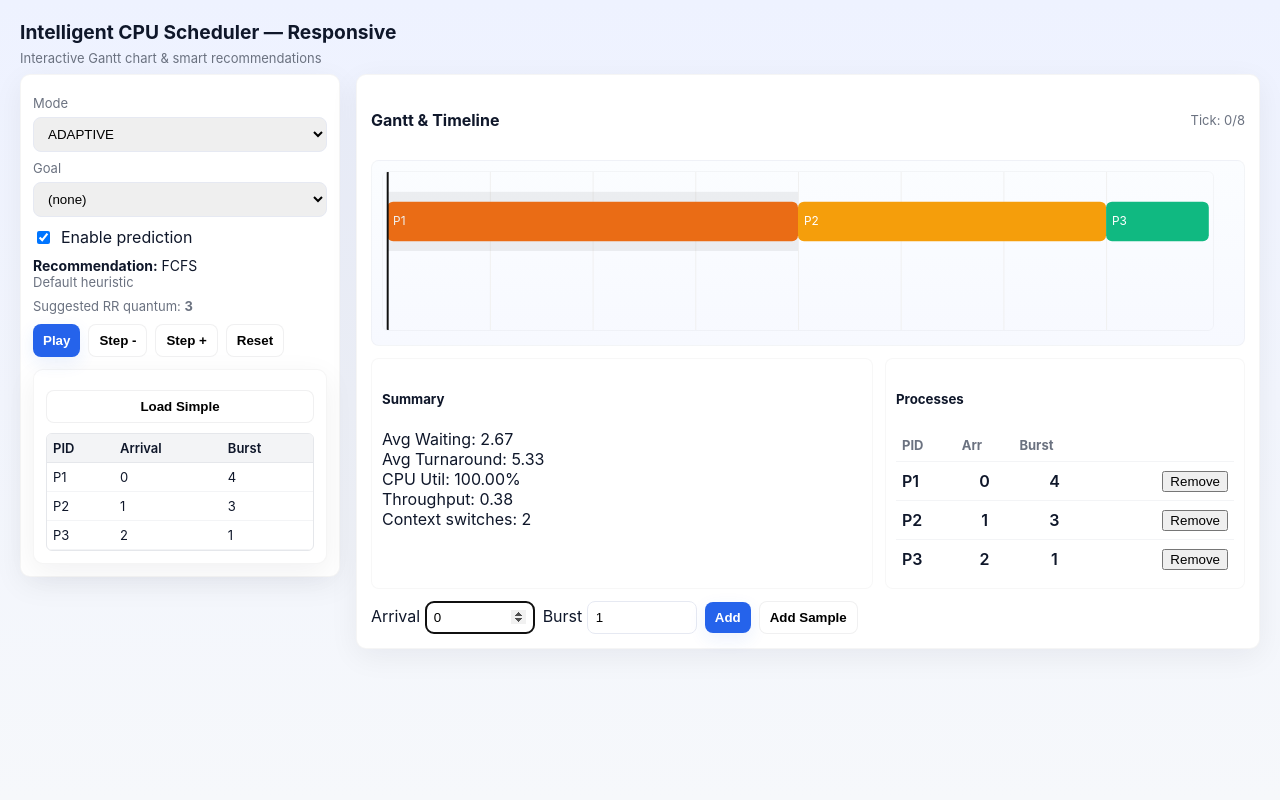
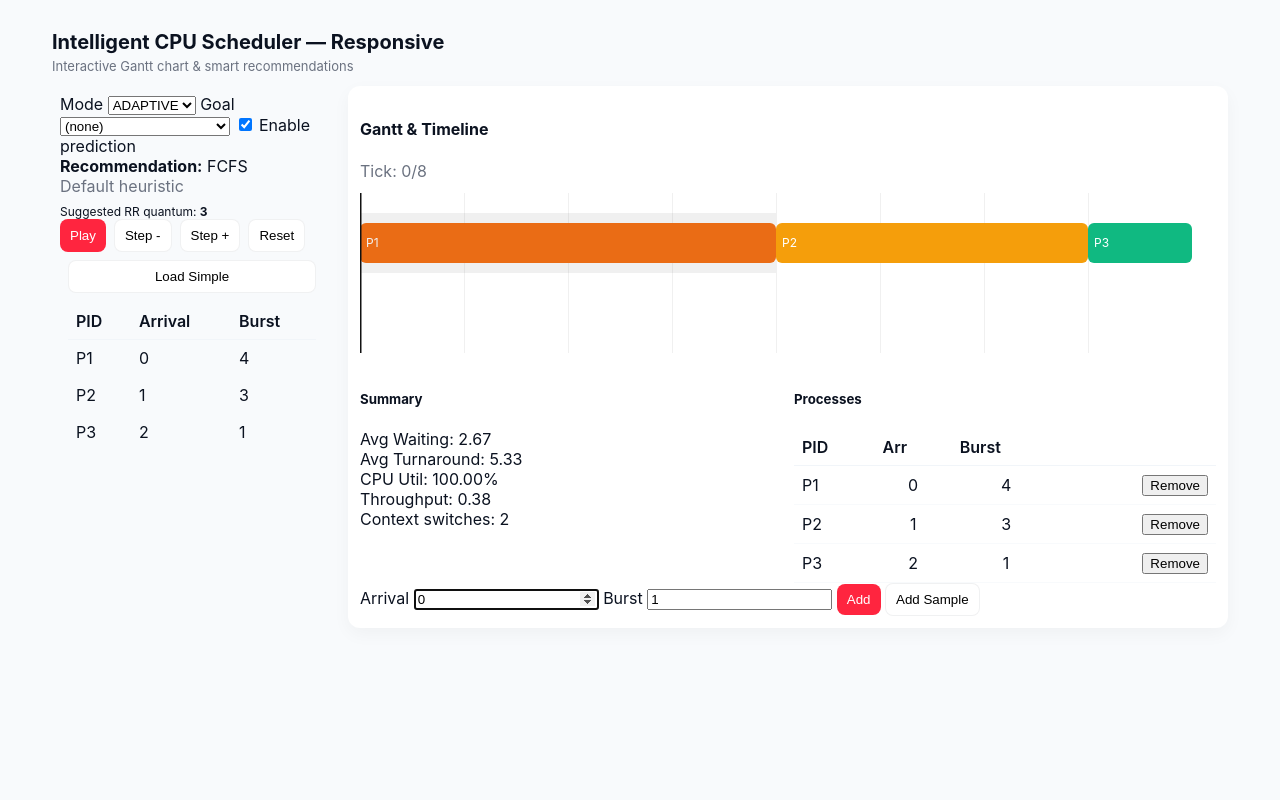
Before and after one commit to venkatesh19-prog/CPU-Scheduler-Simulator, a Flask app: page / in a window 1280 px wide. Run offline with Flask 3, Linux system fonts and the light colour scheme.

Commit message:
Add animated canvas Gantt, popup, sync controls, and styles

```diff
--- a/cpu-scheduler-simulator/static/css/style.css
+++ b/cpu-scheduler-simulator/static/css/style.css
@@ -1,113 +1,87 @@
-/* static/css/style.css - polished UI */
+/* ===== Basic layout (simple, clean) ===== */
+:root{
+  --bg:#f8fafc; --card:#ffffff; --muted:#6b7280; --accent:#ff253f;
+  --pad:14px;
+}
+*{box-sizing:border-box}
+body{font-family:Inter,ui-sans-serif,system-ui,-apple-system,"Segoe UI",Roboto,"Helvetica Neue",Arial; margin:0; background:var(--bg); color:#0b1220;}
+.page{max-width:1200px;margin:18px auto;padding:12px;}
+.header{display:flex;flex-direction:column;gap:4px;margin-bottom:12px}
+.header h2{margin:0;font-size:20px}
+.header .sub{color:var(--muted);font-size:13px}
 
-:root{
-  --bg:#f6f8fb;
-  --card:#ffffff;
-  --muted:#6b7280;
-  --accent:#2563eb;
-  --accent-2:#8b5cf6;
-  --success:#16a34a;
-  --danger:#ef4444;
-  --radius:10px;
-  --shadow: 0 8px 30px rgba(16,24,40,0.06);
-  --mono: Inter, Roboto, "Segoe UI", Arial, sans-serif;
+/* main layout */
+.main{display:flex;gap:16px}
+.sidebar{width:280px}
+.content{flex:1}
+
+/* cards/panels */
+.card{background:var(--card);border-radius:12px;padding:12px;box-shadow:0 6px 18px rgba(11,17,32,0.04)}
+.panel{background:transparent;padding:8px}
+.controls-row{display:flex;gap:8px;flex-wrap:wrap}
+.btn{padding:8px 10px;border-radius:8px;border:1px solid rgba(15,23,42,0.06);background:#fff;cursor:pointer}
+.btn.primary{background:var(--accent);color:#fff;border:none}
+.btn.block{display:block;width:100%}
+
+/* table styles */
+.json-table, .proc-table{width:100%;border-collapse:collapse}
+.json-table th, .proc-table th{font-weight:600;text-align:left;padding:8px;border-bottom:1px solid #f1f5f9}
+.json-table td, .proc-table td{padding:8px;border-bottom:1px solid #f8fafc}
+.muted{color:var(--muted)}.small{font-size:12px}.center{text-align:center}.right{text-align:right}
+
+/* grid-2 */
+.grid-2{display:grid;grid-template-columns:1fr 1fr;gap:12px;margin-top:12px}
+
+/* gantt wrapper */
+#ganttWrap{position:relative;margin-top:12px}
+
+/* Gantt control tweaks */
+.gantt-controls button { padding:6px 10px; border-radius:8px; cursor:pointer; }
+.gantt-controls select { padding:6px; border-radius:6px; }
+
+/* Process popup bubble */
+.process-popup {
+  position: absolute;
+  pointer-events: none;
+  transform-origin: center bottom;
+  display: none;
+  z-index: 60;
+}
+.process-popup .popup-inner {
+  background: linear-gradient(90deg, rgba(17,24,39,0.95), rgba(31,41,55,0.95));
+  color: #fff;
+  padding: 8px 12px;
+  border-radius: 10px;
+  box-shadow: 0 8px 24px rgba(2,6,23,0.4);
+  font-family: Arial, sans-serif;
+  min-width: 120px;
+  text-align: left;
+}
+.process-popup .popup-title { font-weight:700; font-size:14px; }
+.process-popup .popup-meta { font-size:12px; opacity:0.9; margin-top:4px; }
+
+/* popup pop animation */
+@keyframes popIn {
+  0% { transform: translateY(8px) scale(0.85); opacity: 0; }
+  60% { transform: translateY(-6px) scale(1.03); opacity: 1; }
+  100% { transform: translateY(0) scale(1); opacity: 1; }
+}
+.process-popup.pop { display:block; animation: popIn 360ms cubic-bezier(.2,.9,.3,1); }
+
+/* pulsing glow for active row label (if you also want DOM highlight) */
+.gantt-active-label {
+  animation: pulseGlow 1200ms infinite;
+  box-shadow: 0 0 0px rgba(255,37,63,0.0);
+}
+@keyframes pulseGlow {
+  0% { box-shadow: 0 0 0 0 rgba(255,37,63,0.25); }
+  50% { box-shadow: 0 0 14px 6px rgba(255,37,63,0.12); }
+  100% { box-shadow: 0 0 0 0 rgba(255,37,63,0); }
 }
 
-*{box-sizing:border-box}
-html,body{height:100%}
-body{
-  margin:0;
-  font-family:var(--mono);
-  background: linear-gradient(180deg,#eef2ff 0%, var(--bg) 100%);
-  color:#0f172a;
-  padding:20px;
+/* responsiveness */
+@media (max-width:900px){
+  .main{flex-direction:column}
+  .sidebar{width:100%}
+  .grid-2{grid-template-columns:1fr}
 }
-
-/* page layout */
-.header { margin-bottom:8px; }
-.header h2 { margin:0; font-size:1.2rem; }
-.header .sub { color:var(--muted); font-size:13px; margin-top:6px; }
-
-.main { display:flex; gap:16px; align-items:flex-start; flex-wrap:wrap; }
-
-/* sidebar */
-.sidebar { width:320px; min-width:260px; flex:0 0 320px; }
-.panel { background:var(--card); padding:12px; border-radius:10px; box-shadow:var(--shadow); border:1px solid rgba(2,6,23,0.04); }
-.label { display:block; font-size:13px; margin-top:8px; margin-bottom:6px; color:var(--muted); }
-select, input[type="number"] { width:100%; padding:8px 10px; border-radius:8px; border:1px solid #e6e9f2; }
-.checkbox { margin-top:10px; display:flex; align-items:center; gap:8px; }
-
-/* recommendation area */
-.recommend { margin-top:10px; font-size:14px; }
-.muted { color:var(--muted); font-size:13px; }
-
-/* buttons */
-.btn { padding:8px 10px; border-radius:8px; border:1px solid rgba(2,6,23,0.06); background:white; cursor:pointer; font-weight:600; }
-.btn.primary { background:var(--accent); color:white; border:none; box-shadow:0 6px 18px rgba(37,99,235,0.09); }
-.btn.block { display:block; width:100%; margin-top:8px; }
-.controls-row { display:flex; gap:8px; margin-top:10px; flex-wrap:wrap; }
-
-/* content card */
-.content { flex:1 1 600px; min-width:320px; }
-.card { background:var(--card); padding:14px; border-radius:10px; box-shadow:var(--shadow); border:1px solid rgba(2,6,23,0.04); }
-.card-header { display:flex; justify-content:space-between; align-items:center; margin-bottom:8px; }
-.gantt-wrap { overflow-x:auto; border-radius:8px; padding:10px; background:linear-gradient(180deg,#fbfdff,#f7f9ff); border:1px solid rgba(2,6,23,0.03); }
-
-/* grid */
-.grid-2 { display:grid; grid-template-columns:1fr 360px; gap:12px; margin-top:12px; }
-.card-section { padding:10px; border-radius:8px; background:#fff; border:1px solid rgba(2,6,23,0.03); }
-.proc-table { width:100%; border-collapse:collapse; }
-.proc-table th { text-align:left; padding:8px 6px; font-size:13px; color:var(--muted); }
-.proc-table td { padding:8px 6px; border-top:1px solid #f3f4f6; font-weight:600; vertical-align:middle; }
-.center { text-align:center; }
-.right { text-align:right; }
-
-/* add form */
-.add-form { display:flex; gap:8px; align-items:center; margin-top:12px; }
-.add-form input { padding:8px; border-radius:8px; border:1px solid #e6e9f2; width:110px; }
-
-/* json table */
-.json-table-wrap {
-  margin-top: 8px;
-  max-height: 150px;
-  overflow-y: auto;
-  border: 1px solid #e5e7eb;
-  background: #fff;
-  border-radius: 6px;
-}
-.json-table {
-  width: 100%;
-  border-collapse: collapse;
-  font-size: 13px;
-}
-.json-table th {
-  background: #f3f4f6;
-  padding: 6px;
-  text-align: left;
-  font-weight: 600;
-  border-bottom: 1px solid #e5e7eb;
-}
-.json-table td {
-  padding: 6px;
-  border-bottom: 1px solid #f3f4f6;
-}
-.small { font-size:13px; color:var(--muted); }
-
-/* json area (if you kept any) */
-.json-area { width:100%; height:90px; margin-top:8px; padding:8px; border-radius:8px; border:1px solid #e6e9f2; }
-
-/* responsive */
-@media (max-width:980px) {
-  .grid-2 { grid-template-columns:1fr; }
-  .sidebar { flex-basis:100%; width:100%; }
-}
-
-/* small helpers */
-.center { text-align:center; }
-.mt-12 { margin-top: 12px; }
-
-/* visual polish: subtle Gantt border */
-.gantt-svg{border-radius:6px;border:1px solid rgba(0,0,0,0.03);}
-
-
-/* Minor UI comment for developers */
--- a/cpu-scheduler-simulator/static/js/app.js
+++ b/cpu-scheduler-simulator/static/js/app.js
@@ -1,5 +1,5 @@
 // static/js/app.js
-// Clean frontend scheduler: no import/export JSON, keeps table and UI controls.
+// Clean frontend scheduler: scheduling engines + SVG Gantt + animated canvas gantt with popup
 
 (function () {
   /* ---------- Helpers ---------- */
@@ -24,7 +24,7 @@
   let metrics = null;
   let tick = 0;
   let interval = null;
-  let speed = 250; // ms per tick
+  let speed = 250; // ms per tick used by sidebar play
   const ganttContainer = $("#ganttSvgContainer");
 
   /* ---------- Analysis / Recommendation ---------- */
@@ -162,7 +162,6 @@
     }));
   }
 
-  // keep a small table in the sidebar showing processes for quick view
   function refreshSidebarTable() {
     const t = $("#jsonTableBody");
     if (!t) return;
@@ -207,7 +206,6 @@
     }
     // Use animated Gantt if available (drawGanttAnimated expects schedule array [start,end,pid])
     if (typeof drawGanttAnimated === 'function' && metrics) {
-      // convert events -> schedule (merged blocks)
       const blocks = [];
       for (let i=0;i<events.length;i++){
         const e = events[i];
@@ -215,7 +213,6 @@
         else blocks[blocks.length-1].end = e.time+1;
       }
       const schedule = blocks.map(b => [b.start, b.end, b.pid]);
-      // call animated renderer
       drawGanttAnimated(schedule);
     } else {
       renderGantt();
@@ -290,7 +287,7 @@
     cursor.setAttribute("stroke", "#111"); cursor.setAttribute("stroke-width","2");
     svg.appendChild(cursor);
 
-    cont.appendChild(svg);
+    ganttContainer.appendChild(svg);
   }
 
   /* ---------- Controls handlers ---------- */
@@ -340,7 +337,7 @@
       recompute();
     });
 
-    // NOTE: this listens to sidebar play button -> rename your sidebar button to id="playSidebar"
+    // NOTE: listens to sidebar play button -> must be id="playSidebar"
     const sidebarPlay = $("#playSidebar");
     if (sidebarPlay) {
       sidebarPlay.addEventListener("click", ()=>{
@@ -375,9 +372,7 @@
     const inp = $("#inArrival");
     if (inp) inp.focus();
     window.addEventListener("resize", () => {
-      // redraw whichever Gantt is active
       if (typeof drawGanttAnimated === 'function' && metrics) {
-        // rebuild schedule and redraw
         const blocks = [];
         for (let i=0;i<events.length;i++){
           const e = events[i];
@@ -398,30 +393,23 @@
 
   init();
 
-  /*
-    Visualization Notes:
-    This block explains how the Gantt Chart SVG is rendered.
-    - Each event is converted into a block (start ? end)
-    - Active process highlighted using a tick marker
-  */
-
-  /* ---------- Animated Canvas Gantt (drawGanttAnimated) ---------- */
+  /* ---------- Animated Canvas Gantt with popup & synced controls ---------- */
   (function(){
-    // animated gantt expects DOM elements inside the gantt container:
-    // #gantt (canvas), #playBtn, #pauseBtn, #speedSel
     const canvas = document.getElementById("gantt");
     const playBtn = document.getElementById("playBtn");
     const pauseBtn = document.getElementById("pauseBtn");
     const speedSel = document.getElementById("speedSel");
-    if (!canvas || !playBtn || !pauseBtn || !speedSel) {
-      // not present — skip registering animated renderer
-      return;
-    }
+    const popup = document.getElementById("processPopup");
+    const popupPid = document.getElementById("popupPid");
+    const popupMeta = document.getElementById("popupMeta");
+    const sidebarPlay = document.getElementById("playSidebar");
+
+    if (!canvas || !playBtn || !pauseBtn || !speedSel) return;
 
     const ctx = canvas.getContext("2d", { alpha: false });
     const padding = { left: 60, right: 20, top: 18, bottom: 30 };
     const trackHeight = 22;
-    const trackGap = 8;
+    const trackGap = 10;
     const barRadius = 6;
 
     let animState = {
@@ -434,14 +422,16 @@
       lastFrameTs: null,
       pidRows: [],
       canvasWidth: 0,
-      canvasHeight: 0
+      canvasHeight: 0,
+      lastActivePid: null
     };
 
     function colorForPid(pid) {
+      if (!pid) return "#d1d5db";
       let hash = 0;
-      for (let i = 0; i < (pid ? pid.length : 1); i++) hash = (pid ? pid.charCodeAt(i) : i) + ((hash << 5) - hash);
+      for (let i=0;i<pid.length;i++) hash = pid.charCodeAt(i) + ((hash<<5)-hash);
       const h = Math.abs(hash) % 360;
-      return `hsl(${h}deg 70% 60%)`;
+      return `hsl(${h}deg 72% 56%)`;
     }
 
     function prepareSchedule(schedule) {
@@ -484,86 +474,107 @@
       animState.canvasHeight = rect.height;
 
       const { pidRows, start, end } = meta;
+      ctx.clearRect(0,0,rect.width,rect.height);
+      ctx.fillStyle = "#ffffff";
+      ctx.fillRect(0,0,rect.width,rect.height);
 
-      ctx.fillStyle = "#ffffff";
-      ctx.fillRect(0, 0, rect.width, rect.height);
-
-      ctx.fillStyle = "#0f172a";
+      ctx.fillStyle = "#0b1220";
       ctx.font = "600 14px Arial";
-      ctx.fillText("Time →", 6, padding.top + 6);
+      ctx.fillText("Time →", 8, padding.top + 6);
 
       pidRows.forEach(rowInfo => {
-        const y = padding.top + 24 + rowInfo.row * (trackHeight + trackGap);
-        ctx.fillStyle = "#0f172a";
+        const y = padding.top + 28 + rowInfo.row * (trackHeight + trackGap);
+        ctx.fillStyle = "#0b1220";
         ctx.font = "600 12px Arial";
-        ctx.fillText(rowInfo.pid, 8, y + trackHeight / 2 + 1);
+        ctx.fillText(rowInfo.pid, 8, y + trackHeight / 2 + 2);
 
-        ctx.fillStyle = "#fbfdff";
+        ctx.fillStyle = "#f8fafc";
         const x0 = padding.left;
         const w = rect.width - padding.left - padding.right;
         ctx.fillRect(x0, y, w, trackHeight);
       });
 
       schedule.forEach(seg => {
-        const [s, e, pid] = seg;
-        if (pid === null) return;
-        const rowInfo = pidRows.find(p => p.pid === pid);
-        if (!rowInfo) return;
-        const row = rowInfo.row;
-        const y = padding.top + 24 + row * (trackHeight + trackGap);
+        const [s,e,pid] = seg;
+        const rowInfo = pid === null ? null : pidRows.find(p => p.pid === pid);
+        const y = pid === null ? (padding.top + 28 + (pidRows.length * (trackHeight + trackGap))) : padding.top + 28 + (rowInfo.row * (trackHeight + trackGap));
         const x1 = timeToX(s, start, end, rect.width);
         const x2 = timeToX(e, start, end, rect.width);
         const w = Math.max(1, x2 - x1);
 
-        ctx.fillStyle = rowInfo.color;
-        ctx.globalAlpha = 1;
-        roundRect(ctx, x1, y + 2, w, trackHeight - 4, barRadius);
+        ctx.fillStyle = pid === null ? "#e5e7eb" : rowInfo.color;
+        ctx.globalAlpha = pid === null ? 0.6 : 1;
+        roundRect(ctx, x1, y+2, w, trackHeight-4, barRadius);
 
         if (w > 40) {
           ctx.fillStyle = "#fff";
           ctx.font = "600 11px Arial";
           ctx.textAlign = "center";
-          ctx.fillText(pid + ` (${s}-${e})`, x1 + w / 2, y + trackHeight / 2 + 1);
+          ctx.fillText(pid ? `${pid} (${s}-${e})` : "idle", x1 + w/2, y + trackHeight/2 + 2);
         } else {
-          ctx.fillStyle = "#111827";
+          ctx.fillStyle = "#0b1220";
           ctx.font = "11px Arial";
           ctx.textAlign = "left";
-          ctx.fillText(pid, x2 + 6, y + trackHeight / 2 + 1);
+          ctx.fillText(pid || "idle", x2 + 6, y + trackHeight/2 + 2);
         }
       });
 
       ctx.fillStyle = "#374151";
       ctx.font = "11px Arial";
       ctx.textAlign = "center";
-      const ticks = Math.min(10, Math.ceil((meta.end - meta.start)));
-      for (let i = 0; i <= ticks; i++) {
-        const t = meta.start + (i / ticks) * (meta.end - meta.start);
+      const ticks = Math.min(12, Math.ceil((meta.end - meta.start)));
+      for (let i=0;i<=ticks;i++){
+        const t = meta.start + (i/ticks)*(meta.end - meta.start);
         const x = timeToX(t, meta.start, meta.end, rect.width);
-        ctx.fillRect(x - 0.5, padding.top + 12, 1, 6);
+        ctx.fillRect(x-0.5, padding.top + 12, 1, 6);
         ctx.fillText(Math.round(t).toString(), x, padding.top + 6);
       }
-
       ctx.globalAlpha = 1;
     }
 
     function renderFrame(anim) {
       renderStatic(anim.schedule, { pidRows: anim.pidRows, start: anim.startTime, end: anim.endTime });
-      const executedX = timeToX(anim.currentTime, anim.startTime, anim.endTime, animState.canvasWidth);
-      ctx.fillStyle = "rgba(0,0,0,0.03)";
-      ctx.fillRect(padding.left, padding.top + 24, executedX - padding.left, animState.canvasHeight - padding.top - padding.bottom - 24);
+      const executedX = timeToX(anim.currentTime, anim.startTime, anim.endTime, anim.canvasWidth);
+      ctx.fillStyle = "rgba(2,6,23,0.04)";
+      ctx.fillRect(padding.left, padding.top + 24, executedX - padding.left, anim.canvasHeight - padding.top - padding.bottom - 24);
 
       ctx.beginPath();
       ctx.strokeStyle = "#ff253f";
       ctx.lineWidth = 2;
-      ctx.moveTo(executedX + 0.5, padding.top + 12);
-      ctx.lineTo(executedX + 0.5, animState.canvasHeight - padding.bottom + 6);
+      ctx.moveTo(executedX + 0.5, padding.top + 8);
+      ctx.lineTo(executedX + 0.5, anim.canvasHeight - padding.bottom + 6);
       ctx.stroke();
 
-      ctx.fillStyle = "#111827";
+      ctx.fillStyle = "#0b1220";
       ctx.font = "600 12px Arial";
       ctx.textAlign = "center";
-      const timeLabel = anim.currentTime.toFixed(2);
-      ctx.fillText(timeLabel, executedX, padding.top + 2);
+      ctx.fillText(anim.currentTime.toFixed(2), executedX, padding.top + 2);
+    }
+
+    function showPopupForPid(pid, start, burst, canvasRect, pidRowsMeta) {
+      if (!popup) return;
+      if (!pid) return;
+      const rowInfo = pidRowsMeta.find(p => p.pid === pid);
+      if (!rowInfo) return;
+      const x1 = timeToX(start, animState.startTime, animState.endTime, canvasRect.width);
+      const x2 = timeToX(start + burst, animState.startTime, animState.endTime, canvasRect.width);
+      const centerX = Math.round((x1 + x2) / 2);
+      const y = padding.top + 28 + rowInfo.row * (trackHeight + trackGap);
+      const top = canvasRect.top + window.scrollY + Math.max(6, y - 36);
+      const left = canvasRect.left + centerX - 60;
+      popup.style.left = `${Math.max(8, left)}px`;
+      popup.style.top = `${top}px`;
+      popupPid.innerText = pid;
+      popupMeta.innerText = `Burst: ${burst}  •  Start: ${start}`;
+      popup.classList.remove("pop");
+      void popup.offsetWidth;
+      popup.classList.add("pop");
+      popup.setAttribute("aria-hidden","false");
+      clearTimeout(popup._hideTimer);
+      popup._hideTimer = setTimeout(()=> {
+        popup.classList.remove("pop");
+        popup.setAttribute("aria-hidden","true");
+      }, 1200);
     }
 
     function animationLoop(ts) {
@@ -575,12 +586,27 @@
       const dtSecs = (dtMs / 1000) * animState.speed;
       animState.currentTime += dtSecs;
 
+      if (animState.schedule) {
+        const canvasRect = canvas.getBoundingClientRect();
+        for (let i=0;i<animState.schedule.length;i++){
+          const seg = animState.schedule[i];
+          const segStart = seg[0];
+          const segEnd = seg[1];
+          const pid = seg[2];
+          if (animState.currentTime >= segStart && animState.currentTime - dtSecs < segStart) {
+            showPopupForPid(pid, segStart, segEnd-segStart, canvasRect, animState.pidRows);
+            animState.lastActivePid = pid;
+          }
+        }
+      }
+
       if (animState.currentTime >= animState.endTime) {
         animState.currentTime = animState.endTime;
         renderFrame(animState);
         animState.playing = false;
         playBtn.disabled = false;
         pauseBtn.disabled = true;
+        if (sidebarPlay) sidebarPlay.innerText = "Play";
         return;
       }
 
@@ -594,7 +620,6 @@
         ctx.clearRect(0,0,rect.width,rect.height);
         return;
       }
-
       const meta = prepareSchedule(schedule);
       animState.schedule = schedule;
       animState.pidRows = meta.pidRows;
@@ -604,6 +629,7 @@
       animState.speed = parseFloat(speedSel.value) || 1;
       animState.playing = false;
       animState.lastFrameTs = null;
+      animState.lastActivePid = null;
 
       renderStatic(schedule, meta);
       renderFrame(animState);
@@ -611,12 +637,16 @@
       playBtn.disabled = false;
       pauseBtn.disabled = true;
 
+      if (sidebarPlay) sidebarPlay.innerText = "Play";
+
       playBtn.onclick = function() {
+        if (!animState.schedule) return;
         if (animState.currentTime >= animState.endTime) animState.currentTime = animState.startTime;
         animState.playing = true;
         animState.speed = parseFloat(speedSel.value) || 1;
         playBtn.disabled = true;
         pauseBtn.disabled = false;
+        if (sidebarPlay) sidebarPlay.innerText = "Pause";
         requestAnimationFrame(animationLoop);
       };
 
@@ -624,11 +654,30 @@
         animState.playing = false;
         playBtn.disabled = false;
         pauseBtn.disabled = true;
+        if (sidebarPlay) sidebarPlay.innerText = "Play";
       };
 
-      speedSel.onchange = function() {
-        animState.speed = parseFloat(speedSel.value) || 1;
-      };
+      speedSel.onchange = function() { animState.speed = parseFloat(speedSel.value) || 1; };
+
+      if (sidebarPlay) {
+        sidebarPlay.onclick = function() {
+          if (!animState.schedule) return;
+          if (animState.playing) {
+            animState.playing = false;
+            playBtn.disabled = false;
+            pauseBtn.disabled = true;
+            sidebarPlay.innerText = "Play";
+          } else {
+            if (animState.currentTime >= animState.endTime) animState.currentTime = animState.startTime;
+            animState.playing = true;
+            animState.speed = parseFloat(speedSel.value) || 1;
+            playBtn.disabled = true;
+            pauseBtn.disabled = false;
+            sidebarPlay.innerText = "Pause";
+            requestAnimationFrame(animationLoop);
+          }
+        };
+      }
     };
   })();
 
--- a/cpu-scheduler-simulator/templates/index.html
+++ b/cpu-scheduler-simulator/templates/index.html
@@ -45,7 +45,8 @@
           </div>
 
           <div class="controls-row">
-            <button id="playBtn" class="btn primary">Play</button>
+            <!-- sidebar play must be playSidebar to avoid ID conflict -->
+            <button id="playSidebar" class="btn primary">Play</button>
             <button id="stepBack" class="btn">Step -</button>
             <button id="stepForward" class="btn">Step +</button>
             <button id="resetBtn" class="btn">Reset</button>
@@ -82,6 +83,7 @@
           </div>
 
           <div id="ganttWrap" class="gantt-wrap">
+            <!-- REPLACE/INSERT: animated canvas + controls + popup -->
             <div id="ganttSvgContainer">
   <div class="gantt-controls" style="display:flex;gap:8px;align-items:center;margin-bottom:8px;">
     <button id="playBtn" class="btn primary">Play ▶</button>
@@ -96,9 +98,17 @@
     </label>
   </div>
 
-  <canvas id="gantt" height="140" style="width:100%;border-radius:8px;background:#fff"></canvas>
+  <canvas id="gantt" height="160" style="width:100%;border-radius:8px;background:#fff"></canvas>
+
+  <!-- Popup overlay for active process -->
+  <div id="processPopup" class="process-popup" aria-hidden="true">
+    <div class="popup-inner">
+      <div class="popup-title" id="popupPid">P1</div>
+      <div class="popup-meta" id="popupMeta">Burst: 5  •  Start: 0</div>
+    </div>
+  </div>
 </div>
-
+            <!-- end gantt container -->
           </div>
 
           <div class="grid-2">
@@ -140,5 +150,3 @@
   <script src="/static/js/app.js"></script>
 </body>
 </html>
-
-<!-- accessibility: labels added for screen readers -->
```
